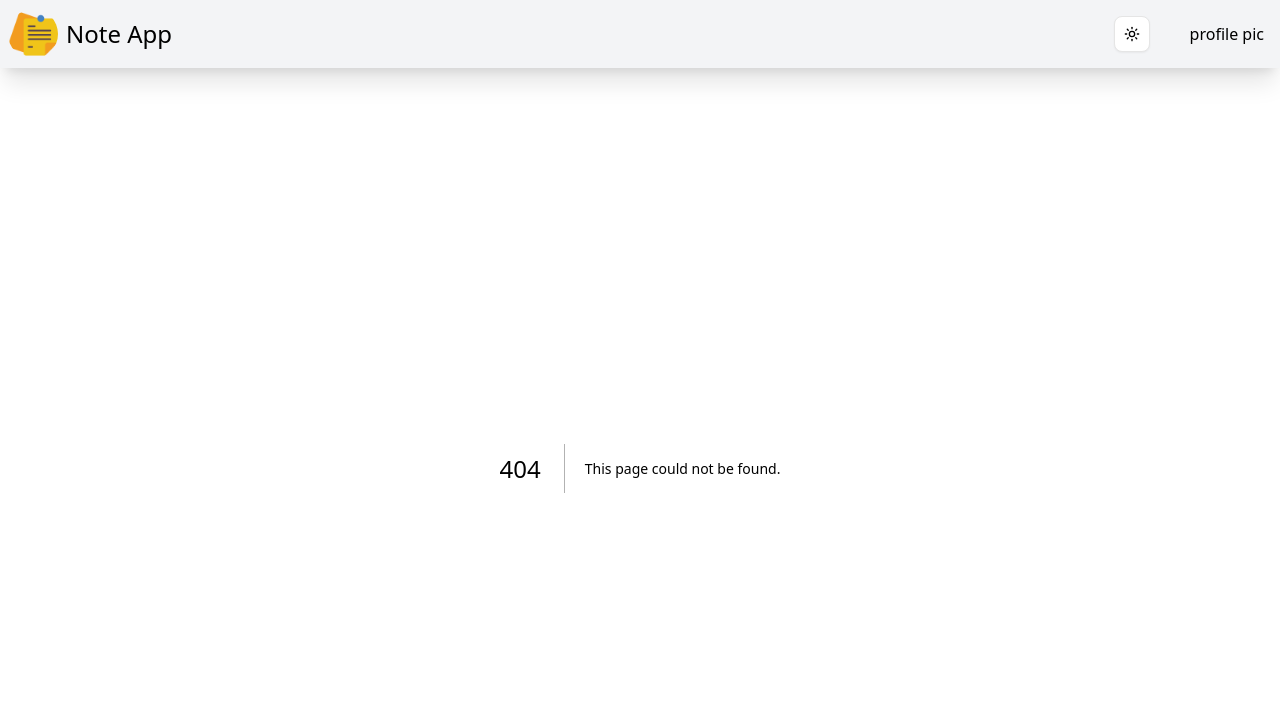
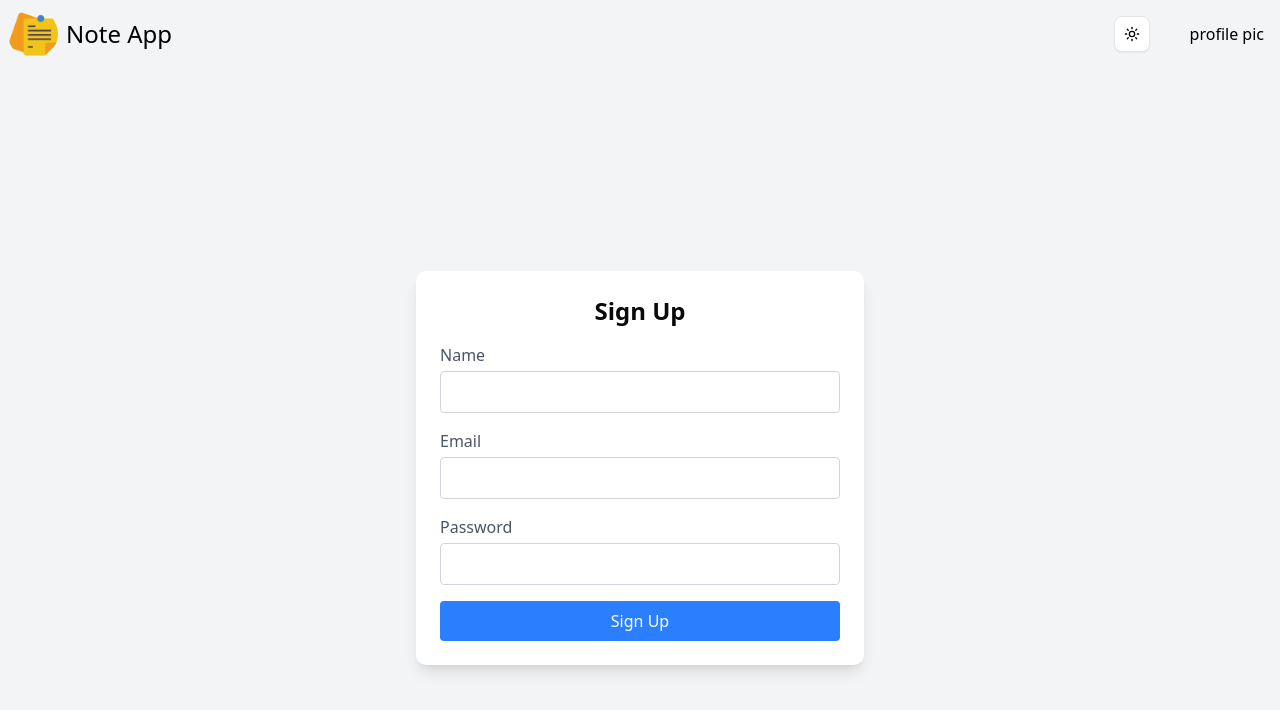
Before and after one commit to deep231w/Note-Taking-app-Assignment, a Next.js app: page /auth/signup in a window 1280 px wide. Before the commit this address had no page. Shown: the top 710 px of the page. Built offline with nearby package versions, Linux system fonts and the light colour scheme.

Commit message:
auth updated

```diff
--- /dev/null
+++ b/app/auth/signin/page.tsx
@@ -0,0 +1,5 @@
+"use client"
+import {NotificationsSignInPageError} from "@/components/signinComponent"
+export default function SignIn(){
+    return <NotificationsSignInPageError/>
+}
--- /dev/null
+++ b/app/auth/signup/page.tsx
@@ -0,0 +1,5 @@
+"use client"
+import SignupComponent from "@/components/signupComponent"
+export default function Signup(){
+    return <SignupComponent/>
+}
--- a/app/globals.css
+++ b/app/globals.css
@@ -120,3 +120,7 @@
     @apply bg-background text-foreground;
   }
 }
+
+body {
+  transition: background-color 1s ease, color 0.4s ease;
+}
--- a/app/page.tsx
+++ b/app/page.tsx
@@ -1,7 +1,6 @@
 export default function Home() {
   return (
-    <div className="bg-yellow-700 text-gray-200 dark:bg-gray-800 dark:text-black">
-      hello world
+    <div >
     </div>
   );
 }
--- a/components/navbar.tsx
+++ b/components/navbar.tsx
@@ -3,8 +3,8 @@ import Image from "next/image";
 import { ModeToggle } from "./toggleBtn";
 export default function Navbar(){
     return (
-        <div className="flex items-center justify-between p-2 bg-gray-100 shadow-xl">
-            <div className="flex gap-x-2 text-2xl">
+        <div className="flex items-center justify-between p-2 bg-gray-100 shadow-xl text-black dark:bg-gray-800 text-white transition:200">
+            <div className="flex gap-x-2 text-2xl text-black dark:text-white">
             <Image
                 src="/notes.png"
                 alt="Profile Picture"
@@ -16,7 +16,7 @@ export default function Navbar(){
                     Note App
                 </h1>
             </div>
-            <div className="flex items-center justify-between p-2 gap-x-10">
+            <div className="flex items-center justify-between p-2 gap-x-10 text-black dark:text-white">
                 <div>
                     <ModeToggle/>
                 </div>
--- /dev/null
+++ b/components/signinComponent.tsx
@@ -0,0 +1,47 @@
+import * as React from 'react';
+import { AppProvider } from '@toolpad/core/AppProvider';
+import {
+  SignInPage,
+  type AuthProvider,
+  type AuthResponse,
+} from '@toolpad/core/SignInPage';
+import { useTheme } from '@mui/material/styles';
+
+const providers = [{ id: 'credentials', name: 'Email and password' }];
+
+const signIn: (
+  provider: AuthProvider,
+  formData?: FormData,
+) => Promise<AuthResponse> | void = async (provider, formData) => {
+  const promise = new Promise<AuthResponse>((resolve) => {
+    setTimeout(() => {
+      const email = formData?.get('email');
+      const password = formData?.get('password');
+      alert(
+        `Signing in with "${provider.name}" and credentials: ${email}, ${password}`,
+      );
+      // preview-start
+      resolve({
+        type: 'CredentialsSignin',
+        error: 'Invalid credentials.',
+      });
+      // preview-end
+    }, 300);
+  });
+  return promise;
+};
+
+export function NotificationsSignInPageError() {
+  const theme = useTheme();
+  return (
+    // preview-start
+    <AppProvider theme={theme}>
+      <SignInPage
+        signIn={signIn}
+        providers={providers}
+        slotProps={{ emailField: { autoFocus: false }, form: { noValidate: true } }}
+      />
+    </AppProvider>
+    // preview-end
+  );
+}
--- /dev/null
+++ b/components/signupComponent.tsx
@@ -0,0 +1,100 @@
+"use client";
+import { useState } from "react";
+
+export default function SignupComponent() {
+  const [formData, setFormData] = useState({
+    name: "",
+    email: "",
+    password: "",
+  });
+  const [error, setError] = useState<string | null>(null);
+
+  const handleChange = (e: React.ChangeEvent<HTMLInputElement>) => {
+    setFormData((prev) => ({
+      ...prev,
+      [e.target.name]: e.target.value,
+    }));
+  };
+
+  const handleSubmit = async (e: React.FormEvent) => {
+    e.preventDefault();
+    setError(null);
+
+    try {
+      const res = await fetch("/api/auth/signup", {
+        method: "POST",
+        headers: {
+          "Content-Type": "application/json",
+        },
+        body: JSON.stringify(formData),
+      });
+
+      const data = await res.json();
+
+      if (!res.ok) {
+        setError(data.error || "Signup failed");
+        return;
+      }
+
+      // Redirect or show success message
+      alert("Signup successful!");
+    } catch (err) {
+      setError("Something went wrong. Please try again.");
+    }
+  };
+
+  return (
+    <div className="min-h-screen flex items-center justify-center bg-gray-100">
+      <form
+        onSubmit={handleSubmit}
+        className="bg-white p-6 rounded-lg shadow-lg w-full max-w-md"
+      >
+        <h2 className="text-2xl font-semibold mb-4 text-center">Sign Up</h2>
+        {error && (
+          <div className="bg-red-100 text-red-700 p-2 mb-4 rounded">
+            {error}
+          </div>
+        )}
+        <div className="mb-4">
+          <label className="block mb-1 text-gray-600">Name</label>
+          <input
+            type="text"
+            name="name"
+            value={formData.name}
+            onChange={handleChange}
+            required
+            className="w-full border border-gray-300 rounded px-3 py-2 focus:outline-none focus:ring-2 focus:ring-blue-500"
+          />
+        </div>
+        <div className="mb-4">
+          <label className="block mb-1 text-gray-600">Email</label>
+          <input
+            type="email"
+            name="email"
+            value={formData.email}
+            onChange={handleChange}
+            required
+            className="w-full border border-gray-300 rounded px-3 py-2 focus:outline-none focus:ring-2 focus:ring-blue-500"
+          />
+        </div>
+        <div className="mb-4">
+          <label className="block mb-1 text-gray-600">Password</label>
+          <input
+            type="password"
+            name="password"
+            value={formData.password}
+            onChange={handleChange}
+            required
+            className="w-full border border-gray-300 rounded px-3 py-2 focus:outline-none focus:ring-2 focus:ring-blue-500"
+          />
+        </div>
+        <button
+          type="submit"
+          className="w-full bg-blue-500 text-white py-2 rounded hover:bg-blue-600 transition"
+        >
+          Sign Up
+        </button>
+      </form>
+    </div>
+  );
+}
--- a/package.json
+++ b/package.json
@@ -14,7 +14,9 @@
     "@mui/material": "^7.0.0",
     "@radix-ui/react-dropdown-menu": "^2.1.6",
     "@radix-ui/react-slot": "^1.1.2",
+    "@toolpad/core": "^0.13.0",
     "autoprefixer": "^10.4.21",
+    "axios": "^1.8.4",
     "class-variance-authority": "^0.7.1",
     "clsx": "^2.1.1",
     "lucide-react": "^0.484.0",
--- /dev/null
+++ b/utils/signInAuth.ts
@@ -0,0 +1,28 @@
+import axios from "axios";
+
+export const signIn = async (email: string, password: string) => {
+    try {
+      const Response = await axios.post("api/auth/signin",{
+        email,
+        password
+      },{
+        withCredentials:true
+      })
+
+      if(Response.status==200){
+        const {user}= Response.data;
+        localStorage.setItem("user",JSON.stringify(user));
+        console.log("user after signin= ",user);
+      }
+      return {
+        type: 'CredentialsSignin',
+        error: null,
+      };
+    } catch (error) {
+      console.error('Sign-in failed:', error);
+      return {
+        type: 'CredentialsSignin',
+        error: 'Something went wrong. Try again.',
+      };
+    }
+  };
--- /dev/null
+++ b/utils/signUpAuth.ts
@@ -0,0 +1,20 @@
+import axios from "axios"
+export const SignUp =async (name:string, email:string, password:string)=>{
+    try{
+        const Response= await axios.post("api/auth/signup",{
+        name,
+        email,
+        password
+        },{
+            withCredentials:true,
+        })
+        if(Response.status==200){
+            const {user}= Response.data;
+            localStorage.setItem("user", JSON.stringify(user));
+            console.log("user -",user);
+        }
+
+    }catch(e){
+        console.log("erroe during signup:",SignUp);
+    }
+}
```
Also changed, not shown: 1 other file (tests, documents, lock files or other folders).
